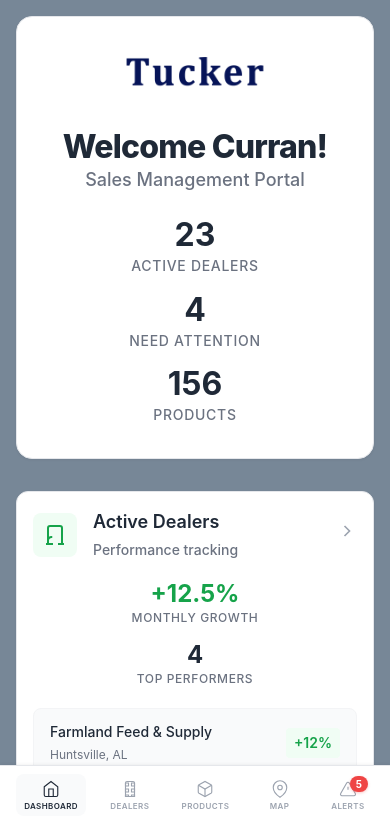
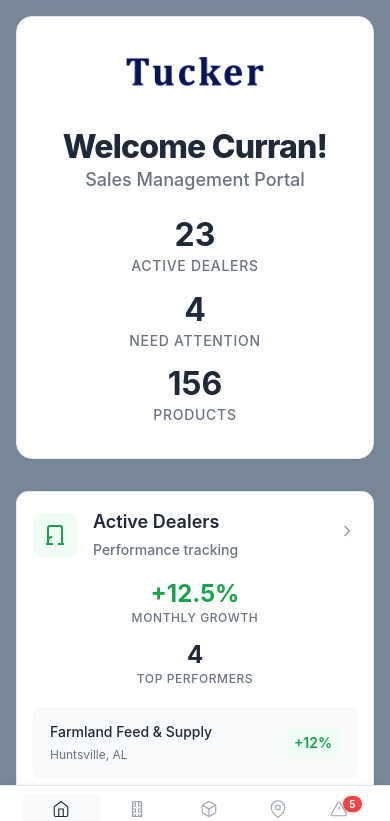
Before and after one commit to tuckermillingllc/sales-app, a Vue app in the folder sales-app-frontend/: page / in a window 390 px wide. Shown: the top 821 px of the page. Built offline with nearby package versions, Linux system fonts and the light colour scheme.

Commit message:
fix navbar

```diff
--- a/sales-app-frontend/src/components/BottomNavigation.vue
+++ b/sales-app-frontend/src/components/BottomNavigation.vue
@@ -86,7 +86,7 @@ const handleTabClick = (tab: string) => {
 <style scoped>
 .bottom-nav {
   position: fixed;
-  bottom: 20px;
+  bottom: 0;  /* Back to bottom of screen */
   left: 0;
   right: 0;
   background: #ffffff;
@@ -102,19 +102,19 @@ const handleTabClick = (tab: string) => {
   display: flex;
   justify-content: space-around;
   align-items: center;
-  padding: 0 16px;
+  padding: 0 24px;  /* Increased from 16px to account for curved corners */
 }
 
 .nav-item {
   display: flex;
   flex-direction: column;
   align-items: center;
-  padding: 8px 12px;
+  padding: 8px 16px;  /* Increased horizontal padding */
   text-decoration: none;
   color: #9ca3af;
   transition: all 0.2s ease;
   border-radius: 8px;
-  min-width: 60px;
+  min-width: 64px;  /* Increased from 60px */
   position: relative;
 }
 
@@ -167,12 +167,12 @@ const handleTabClick = (tab: string) => {
 
 @media (max-width: 768px) {
   .nav-container {
-    padding: 0 8px;
+    padding: 0 20px;  /* Increased padding for curved corners */
   }
 
   .nav-item {
-    padding: 6px 8px;
-    min-width: 52px;
+    padding: 6px 12px;  /* Increased horizontal padding */
+    min-width: 56px;  /* Increased from 52px */
   }
 
   .nav-icon svg {
```
